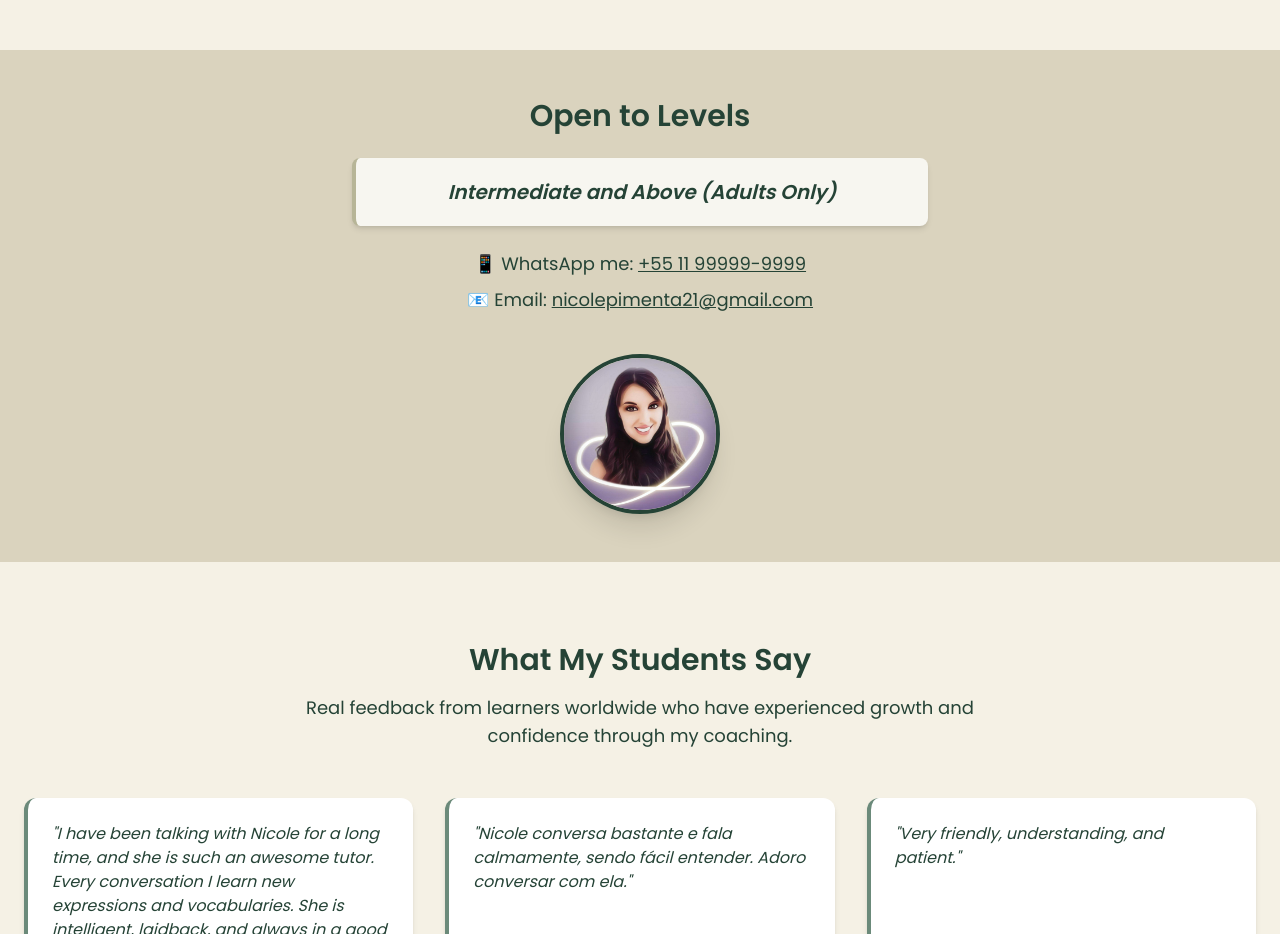
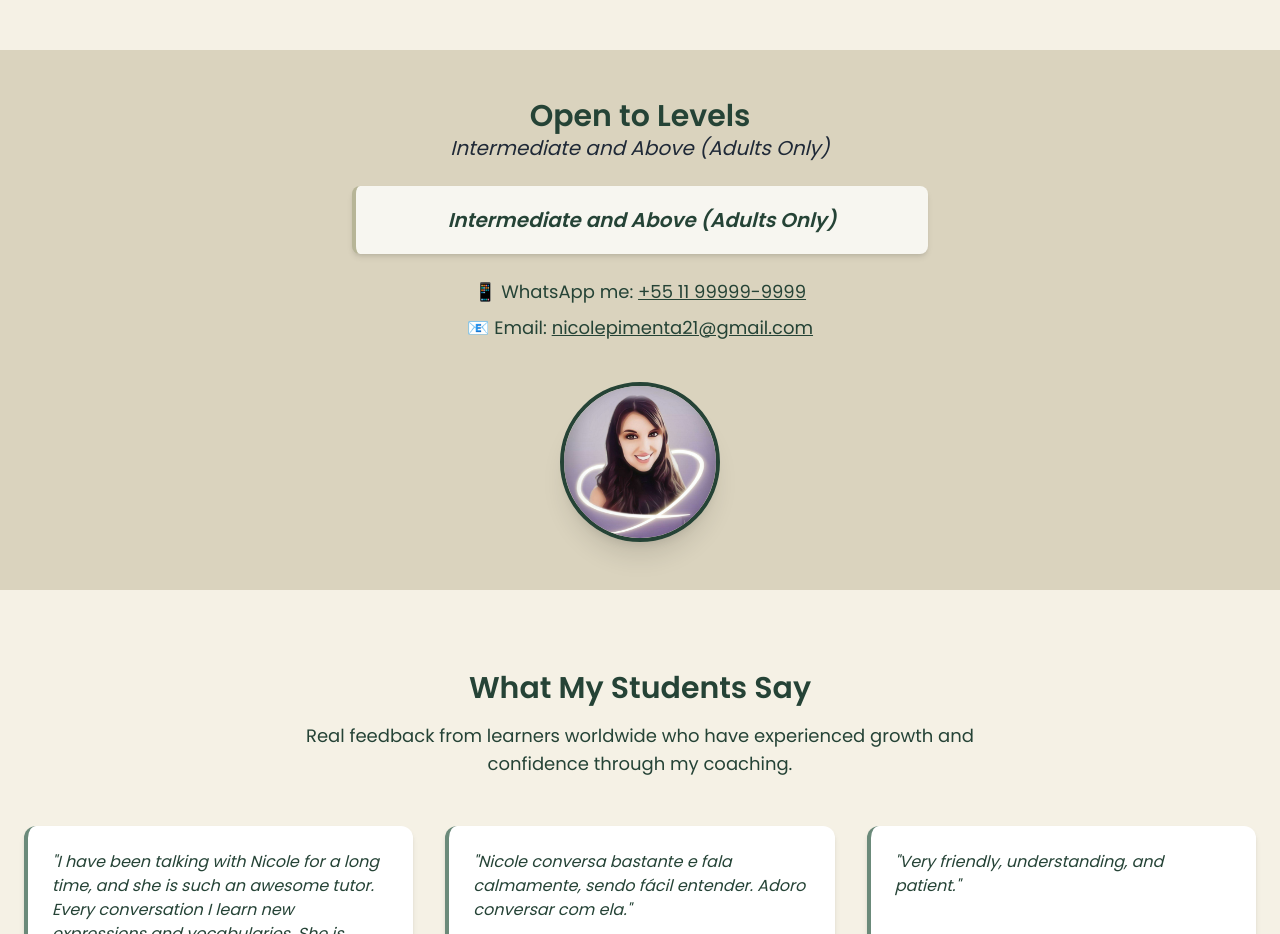
Before and after one commit to lucasstonehc/ManifestingMilestones, a plain HTML site: page index.html in a window 1280 px wide. Shown: the part 2740-3674 px from the top of the page. Drawn offline with nearby package versions, Linux system fonts and the light colour scheme.

Commit message:
Update index.html

```diff
--- a/index.html
+++ b/index.html
@@ -147,6 +147,7 @@
   <!-- Contact Section -->
   <section class="section-wrapper px-6 bg-[#DAD3BE] text-center fade-in py-12">
     <h2 class="text-3xl font-semibold">Open to Levels</h2>
+    <p class="text-lg md:text-xl text-gray-800 italic">Intermediate and Above (Adults Only)</p>
     <!-- Teaching Focus -->
     <div class="mt-6 mx-auto max-w-xl bg-[#F7F6F0] p-5 rounded-lg shadow-md border-l-4 border-[#B7B597]">
       <p class="text-lg md:text-xl text-gray-800 italic">
```
